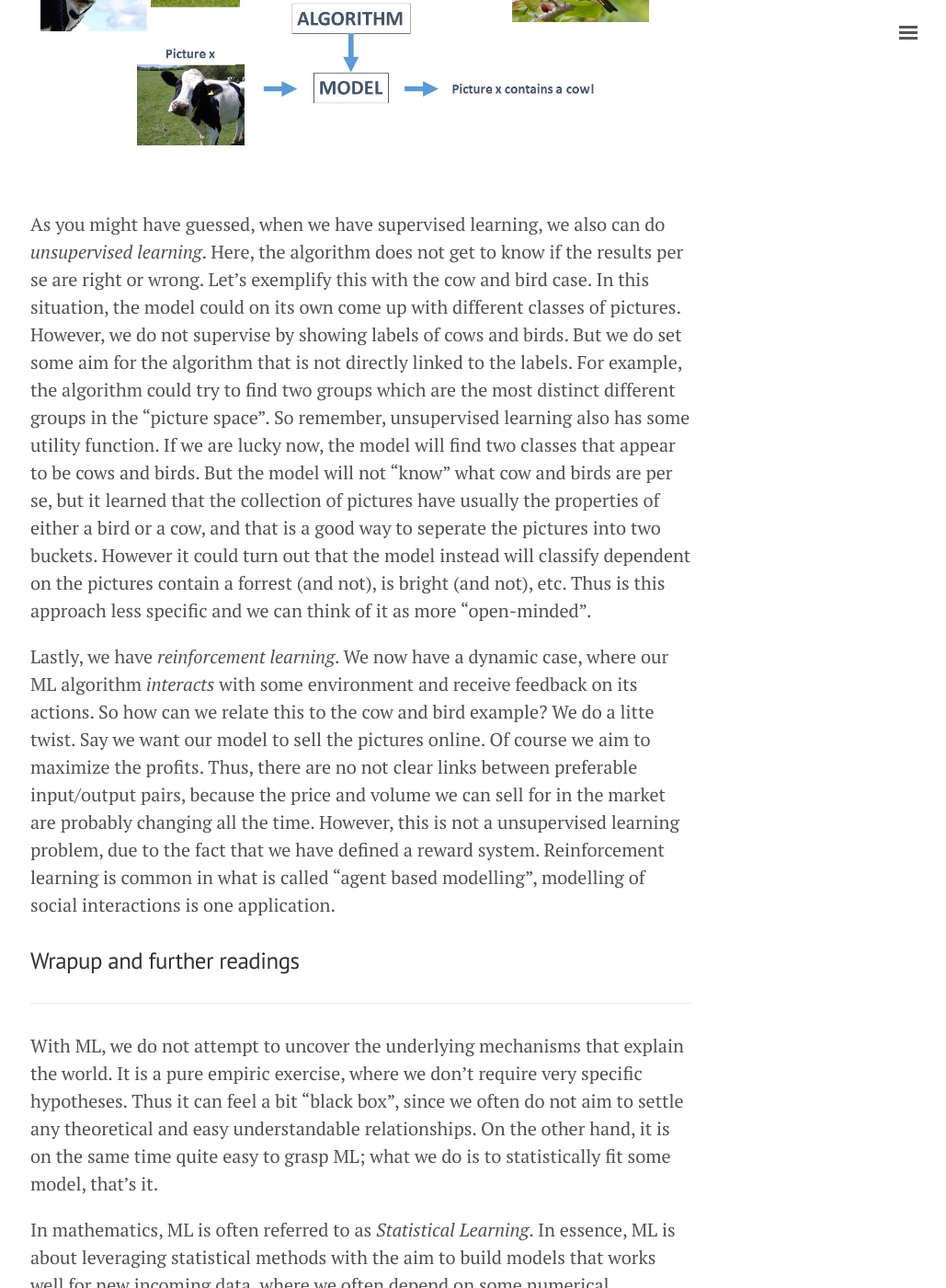
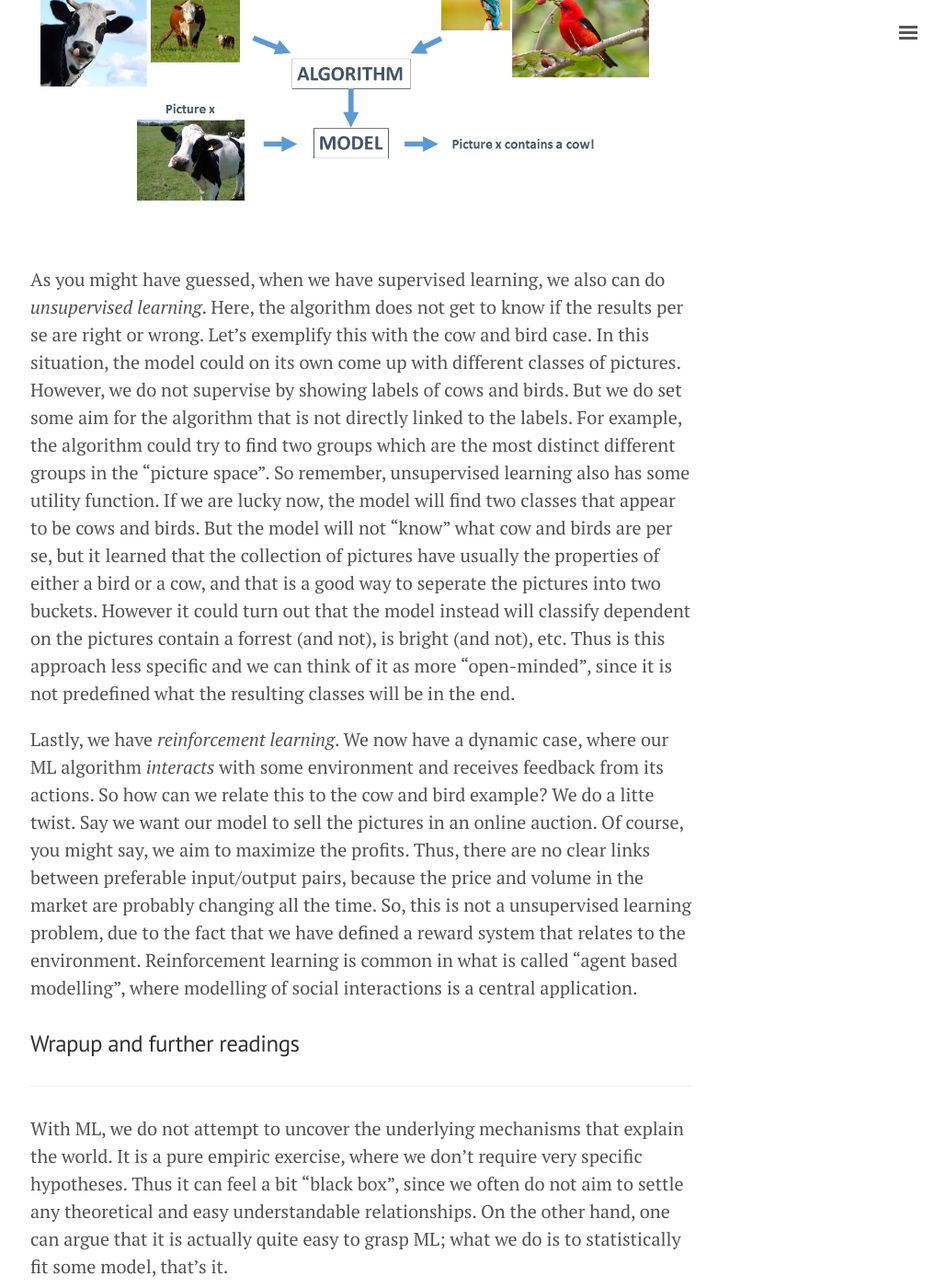
Before and after one commit to herman-hellenes/herman-hellenes.github.io, a Jekyll site: the page built from _posts/2017-09-27-intro-ml.md, in a window 1280 px wide and 1400 px high, scrolled down 4066 px. Shown: the whole window at 92% size, without its empty margins (247-1276 px from the left). Built offline with Jekyll 4.4.1, drawn with Linux system fonts in a browser that asks for light colours; nearby versions of some CDN libraries; comment, search, counter and statistics services are not loaded; some of the changed text lies outside the part shown.

Commit message:
Update 2017-09-27-intro-ml.md

```diff
--- a/_posts/2017-09-27-intro-ml.md
+++ b/_posts/2017-09-27-intro-ml.md
@@ -18,26 +18,28 @@
 ![center](/figs/2017-08-23-intro-ML/Deep_Learning_Icons_R5_PNG.png)
 
 
-AI was the term people started out with, the birth of the idea that computers could somewhat be intellegent. Again, here "intellegent" is not neccesarily how we usually think of intellegence. AI is very vague, while ML and Deep Learning are more tangible. Intel’s Nidhi Chappell, Head of Machine Learning, has the following distinction between AI and ML:
+AI was the term people started out with back in the 1950s; the idea that computers could somewhat be intellegent. Again, here "intellegent" is not neccesarily how we usually think of intellegence. Personally I find this wording to be the most confusing, since again, intellegence is defined in many ways. Thus is AI rather vague, while the concepts of ML and Deep Learning are more tangible. Intel’s Nidhi Chappell, Head of Machine Learning, has the following distinction between AI and ML:
 
 > *"AI is basically the intelligence – how we make machines intelligent, while machine learning is the implementation of the compute methods that support it. The way I think of it is: AI is the science and machine learning is the algorithms that make the machines ⋅⋅⋅smarter. So the enabler for AI is machine learning"* - Nidhi Chappell
 
+
 #### But what about Big Data?
-Big Data however, is more on the side. We don't neccesarily need Big Data in order to do some work on AI. But if we want to use a lot of data, Big Data, it becomes tricky to use traditional methods to handle everything. Thus there are created different techniques to deal with this. Both for storing and processing, we need to think differently. In this manner, Big Data is more about how to set up your architecture, than the core statistical ideas of AI, ML and Deep Learning.
+Big Data however, is a sidetrack to AI, ML and Deep Learning. We don't neccesarily need Big Data in order to do some work on AI. But if we want to use a lot of data, Big Data, it becomes tricky to use traditional methods to handle certain things. Thus there are created different techniques to deal with this. Both for storing and processing, we need to think differently. In this manner, Big Data is more about how to set up your architecture, than the core statistical ideas of AI, ML and Deep Learning.
+
 
 
 ### "Defining" ML
 ___
 
-We leave Big Data for now in this post and go further with the other topics. I personally think it is difficult to give a precise and crisp definition of the concepts. We startet out broad in this post, now trying to narrow the scope. So, I'll try a more down to earth definition here. For all of the current ML techniques we most often have the following:
+We leave Big Data and Deep Learning for now in this post and go further with ML. I personally think it is difficult to give a precise and crisp definition of the concept, but lets give it a shot. The following description fits with most of the current ML techniques:
 
-> ML is a data driven approach, where we use statistics to construct models with our training data, where the models can say something useful about new unseen test data.
+> ML is a data driven approach, where we leverage statistics to construct models with our training data, where the models can say something useful about new unseen test data.
 
 Further, we can generally categorize ML into three classes. Let's have a very quick overview, before we look at the classes through an example below.
 
 * **Supervised learning**: In the data we use for training the model, we have *labeled* the desired output value. Meaning, the algorithm get to know the right answer, for so improving itself with this as guidance.
 
-* **Unsupervised learning**: is the machine learning task of deducing a function that describes a structure from *unlabeled* data. Unlike supervised learning, we here have no direct evaluation of the accuracy of the structure that is the output of the relevant algorithm. However we decide some other goal for the algorithm that is not directly linked with labels of the data.
+* **Unsupervised learning**: This is the machine learning task of deducing a function that describes a structure from *unlabeled* data. Unlike supervised learning, we here have no direct evaluation of the accuracy of the structure that is the output of the relevant algorithm. However we decide some other goal for the algorithm that is not directly linked with labels of the data.
 
 * **Reinforcement learning**: Here we let the ML algorithm take actions in an environment. The actions lead to a reward and the algorithm aims to maximize some notion of cumulative reward. Reinforcement learning differs from standard supervised learning in that correct input/output pairs are never presented. Below is a figure describing reinforcement learning (the figure and more good reading are to be found at [https://en.wikipedia.org/wiki/Reinforcement_learning]).
 
@@ -55,21 +57,21 @@
 
 ![center](/figs/2017-08-23-intro-ML/cow_bird.png)
 
-Let's think of an example from Image Recognition. Our problem is to classify pictures of birds and cows. With ML, we will approach this by going through thousands of pictures of different birds and cows. We feed those into an algorithm that train a model to detect which of the two animals it "see" in a picture. In the end, we hopefully have a model that can take in an *unseen* picture, and correctly classify it as either a cow or a bird. This is a typical process of what we call *supervised learning*, meaning, the algorithm get to know if predictions were correct or not while training. I have visualized the process in the beautiful figure below.
+Let's take an example from Image Recognition. Our problem is to classify pictures of birds and cows. With ML, we will approach this by going through thousands of pictures of different birds and cows. We feed those into an algorithm that train a model to detect which of the two animals it can "see" in a picture. In the end, we hopefully have a model that can take in an *unseen* picture, and correctly classify it as either a cow or a bird. This is a typical process of what we call *supervised learning*, meaning, the algorithm get to know if predictions were correct or not while training. I have visualized the process in the beautiful figure below.
 
 ![center](/figs/2017-08-23-intro-ML/image_recognition.jpg)
 
 
-As you might have guessed, when we have supervised learning, we also can do *unsupervised learning*. Here, the algorithm does not get to know if the results per se are right or wrong. Let's exemplify this with the cow and bird case. In this situation, the model could on its own come up with different classes of pictures. However, we do not supervise by showing labels of cows and birds. But we do set some aim for the algorithm that is not directly linked to the labels. For example, the algorithm could try to find two groups which are the most distinct different groups in the "picture space". So remember, unsupervised learning also has some utility function. If we are lucky now, the model will find two classes that appear to be cows and birds. But the model will not "know" what cow and birds are per se, but it learned that the collection of pictures have usually the properties of either a bird or a cow, and that is a good way to seperate the pictures into two buckets. However it could turn out that the model instead will classify dependent on the pictures contain a forrest (and not), is bright (and not), etc. Thus is this approach less specific and we can think of it as more "open-minded".
+As you might have guessed, when we have supervised learning, we also can do *unsupervised learning*. Here, the algorithm does not get to know if the results per se are right or wrong. Let's exemplify this with the cow and bird case. In this situation, the model could on its own come up with different classes of pictures. However, we do not supervise by showing labels of cows and birds. But we do set some aim for the algorithm that is not directly linked to the labels. For example, the algorithm could try to find two groups which are the most distinct different groups in the "picture space". So remember, unsupervised learning also has some utility function. If we are lucky now, the model will find two classes that appear to be cows and birds. But the model will not "know" what cow and birds are per se, but it learned that the collection of pictures have usually the properties of either a bird or a cow, and that is a good way to seperate the pictures into two buckets. However it could turn out that the model instead will classify dependent on the pictures contain a forrest (and not), is bright (and not), etc. Thus is this approach less specific and we can think of it as more "open-minded", since it is not predefined what the resulting classes will be in the end.
 
-Lastly, we have *reinforcement learning*. We now have a dynamic case, where our ML algorithm *interacts* with some environment and receive feedback on its actions. So how can we relate this to the cow and bird example? We do a litte twist. Say we want our model to sell the pictures online. Of course we aim to maximize the profits. Thus, there are no not clear links between preferable input/output pairs, because the price and volume we can sell for in the market are probably changing all the time. However, this is not a unsupervised learning problem, due to the fact that we have defined a reward system. Reinforcement learning is common in what is called "agent based modelling", modelling of social interactions is one application.
+Lastly, we have *reinforcement learning*. We now have a dynamic case, where our ML algorithm *interacts* with some environment and receives feedback from its actions. So how can we relate this to the cow and bird example? We do a litte twist. Say we want our model to sell the pictures in an online auction. Of course, you might say, we aim to maximize the profits. Thus, there are no clear links between preferable input/output pairs, because the price and volume in the market are probably changing all the time. So, this is not a unsupervised learning problem, due to the fact that we have defined a reward system that relates to the environment. Reinforcement learning is common in what is called "agent based modelling", where modelling of social interactions is a central application.
 
 
 ### Wrapup and further readings
 ___
 
-With ML, we do not attempt to uncover the underlying mechanisms that explain the world. It is a pure empiric exercise, where we don't require very specific hypotheses. Thus it can feel a bit "black box", since we often do not aim to settle any theoretical and easy understandable relationships. On the other hand, it is on the same time quite easy to grasp ML; what we do is to statistically fit some model, that's it.
+With ML, we do not attempt to uncover the underlying mechanisms that explain the world. It is a pure empiric exercise, where we don't require very specific hypotheses. Thus it can feel a bit "black box", since we often do not aim to settle any theoretical and easy understandable relationships. On the other hand, one can argue that it is actually quite easy to grasp ML; what we do is to statistically fit some model, that's it.
 
-In mathematics, ML is often referred to as *Statistical Learning*. In essence, ML is about leveraging statistical methods with the aim to build models that works well for new incoming data, where we often depend on some numerical excecution by a computer to pull it off. A book I highly reccomend on the subject, [An Introduction to Statistical Learning: with Applications in R](http://www-bcf.usc.edu/~gareth/ISL/), is a good introduction book to the art of ML. This book gives you a good understanding of the theoretical aspects, but on the level appropriate for nonexperts. There are a lot of R examples with detailed explanations on how to implement the various methods in real life settings, which is a valuable resource for a practicing data scientist.
+In mathematics, ML is often referred to as *Statistical Learning*. In essence, ML is about leveraging statistical methods with the aim to build models that works well for new incoming data, where we often depend on some numerical excecution by a computer to pull it off. A book I highly reccomend on the subject, [An Introduction to Statistical Learning: with Applications in R](http://www-bcf.usc.edu/~gareth/ISL/), is a good introduction to the art of ML. This book gives you a good understanding of the theoretical concepts, but on the level appropriate for nonexperts. There are a lot of examples in R, with detailed explanations on how to implement the various methods in real life settings, which is a valuable resource for a practicing data scientist.
 
 Cheers!
```
